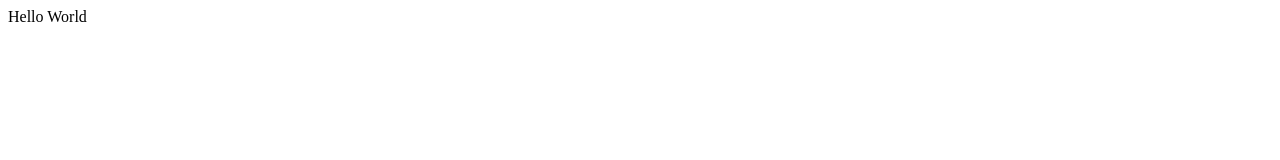
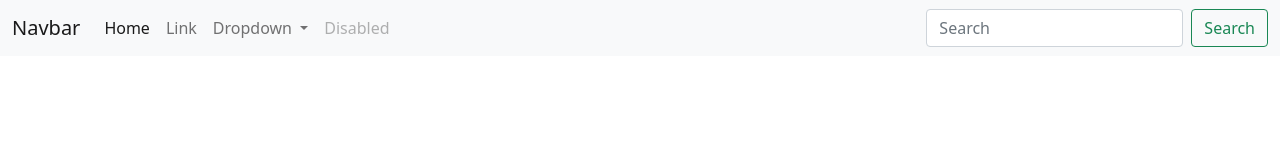
Before and after one commit to vladcpav/vladcpav.github.io, a plain HTML site: page index.html in a window 1280 px wide. Drawn offline with nearby package versions, Linux system fonts and the light colour scheme.

Commit message:
Test bootstrap

```diff
--- a/index.html
+++ b/index.html
@@ -2,8 +2,46 @@
 <html>
     <head>
         <title>Vlad-Constantin&apos; portfolio</title>
+        <link href="https://cdn.jsdelivr.net/npm/bootstrap@5.1.3/dist/css/bootstrap.min.css" rel="stylesheet" integrity="sha384-1BmE4kWBq78iYhFldvKuhfTAU6auU8tT94WrHftjDbrCEXSU1oBoqyl2QvZ6jIW3" crossorigin="anonymous">
     </head>
     <body>
-        Hello World
+        <nav class="navbar navbar-expand-lg navbar-light bg-light">
+            <div class="container-fluid">
+              <a class="navbar-brand" href="#">Navbar</a>
+              <button class="navbar-toggler" type="button" data-bs-toggle="collapse" data-bs-target="#navbarSupportedContent" aria-controls="navbarSupportedContent" aria-expanded="false" aria-label="Toggle navigation">
+                <span class="navbar-toggler-icon"></span>
+              </button>
+              <div class="collapse navbar-collapse" id="navbarSupportedContent">
+                <ul class="navbar-nav me-auto mb-2 mb-lg-0">
+                  <li class="nav-item">
+                    <a class="nav-link active" aria-current="page" href="#">Home</a>
+                  </li>
+                  <li class="nav-item">
+                    <a class="nav-link" href="#">Link</a>
+                  </li>
+                  <li class="nav-item dropdown">
+                    <a class="nav-link dropdown-toggle" href="#" id="navbarDropdown" role="button" data-bs-toggle="dropdown" aria-expanded="false">
+                      Dropdown
+                    </a>
+                    <ul class="dropdown-menu" aria-labelledby="navbarDropdown">
+                      <li><a class="dropdown-item" href="#">Action</a></li>
+                      <li><a class="dropdown-item" href="#">Another action</a></li>
+                      <li><hr class="dropdown-divider"></li>
+                      <li><a class="dropdown-item" href="#">Something else here</a></li>
+                    </ul>
+                  </li>
+                  <li class="nav-item">
+                    <a class="nav-link disabled">Disabled</a>
+                  </li>
+                </ul>
+                <form class="d-flex">
+                  <input class="form-control me-2" type="search" placeholder="Search" aria-label="Search">
+                  <button class="btn btn-outline-success" type="submit">Search</button>
+                </form>
+              </div>
+            </div>
+          </nav>
+
+        <script src="https://cdn.jsdelivr.net/npm/bootstrap@5.1.3/dist/js/bootstrap.bundle.min.js" integrity="sha384-ka7Sk0Gln4gmtz2MlQnikT1wXgYsOg+OMhuP+IlRH9sENBO0LRn5q+8nbTov4+1p" crossorigin="anonymous"></script>
     </body>
 </html>
```
